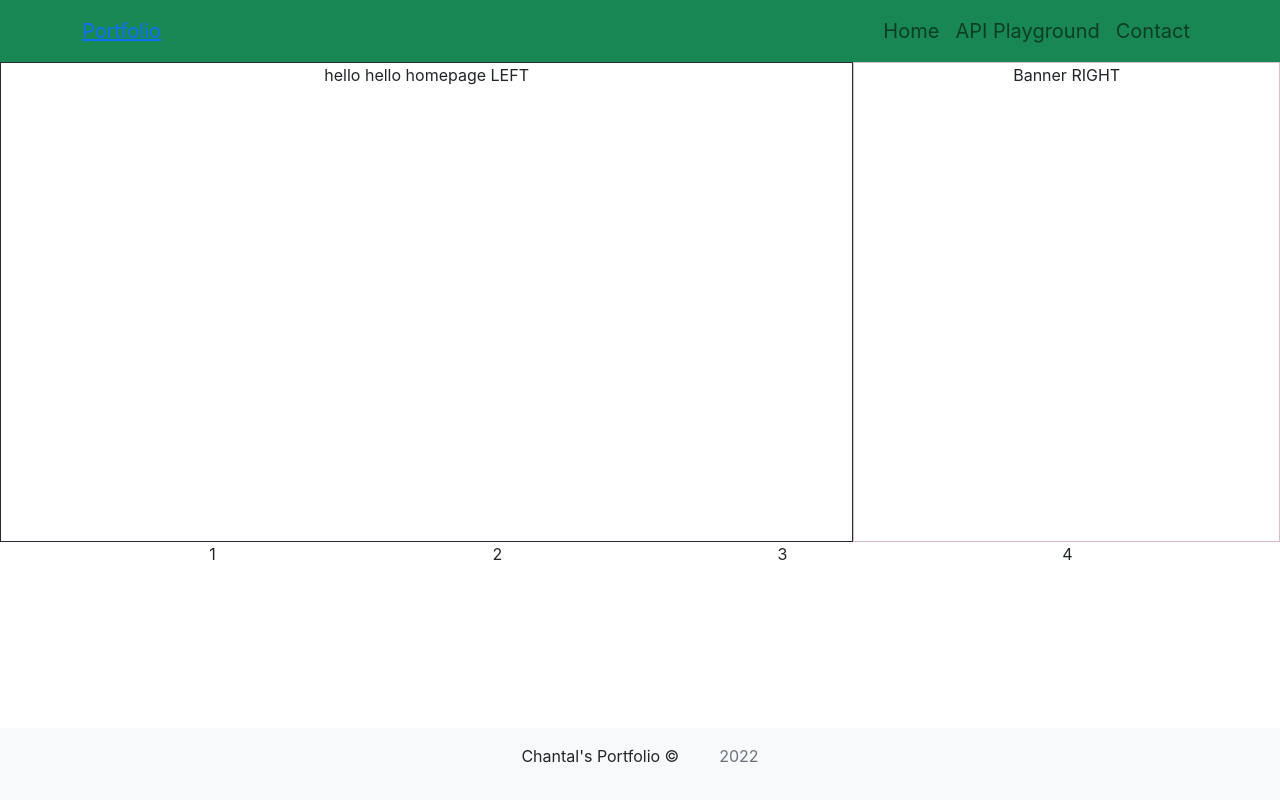
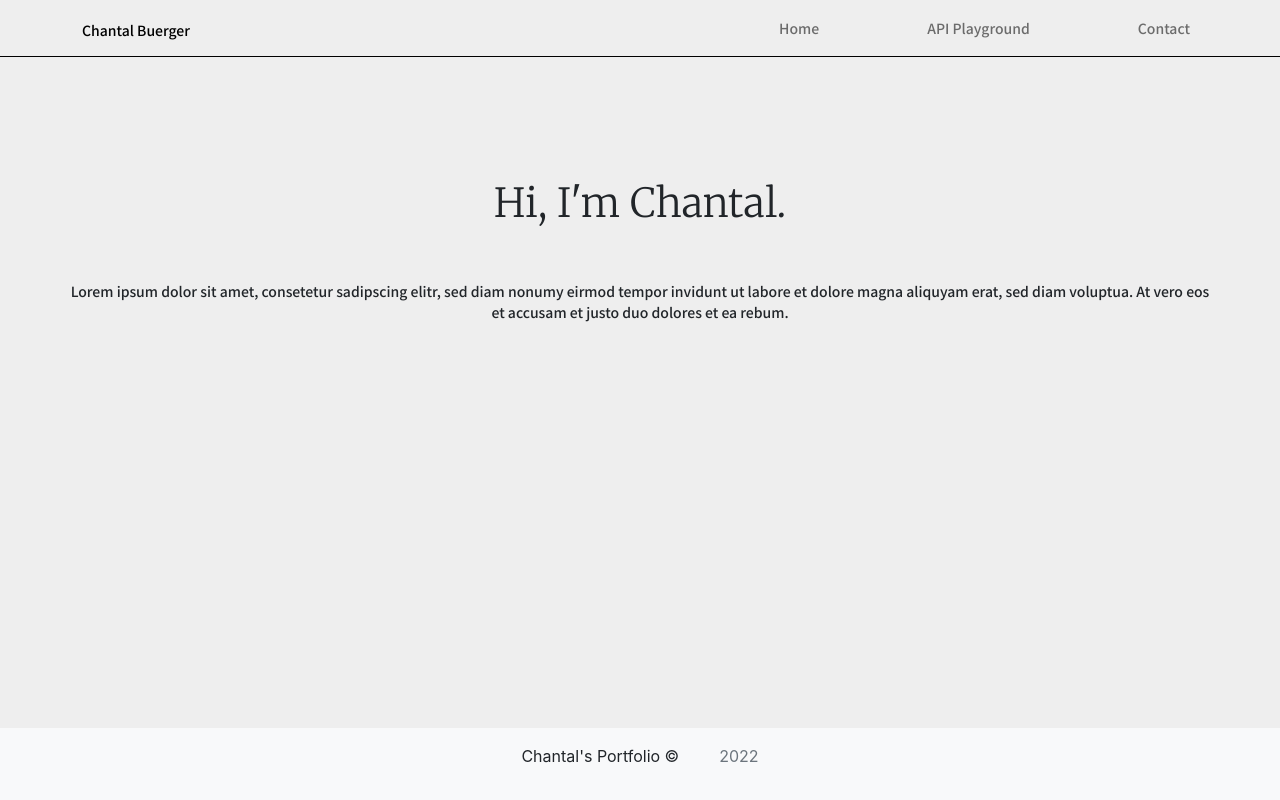
Before and after one commit to chantal0000/portfolio-bootstrap-react-js, a React (Create React App) app: page / in a window 1280 px wide. Shown: the top 800 px of the page. Built offline with nearby package versions, Linux system fonts and the light colour scheme; no server answers; the database is empty.

Commit message:
firebase access, styling navbar and welcome screem

```diff
--- a/package.json
+++ b/package.json
@@ -11,6 +11,7 @@
     "cors": "^2.8.5",
     "emailjs-com": "^3.2.0",
     "express": "^4.18.2",
+    "firebase": "^9.15.0",
     "nodemailer": "^6.8.0",
     "react": "^18.2.0",
     "react-bootstrap": "^2.7.0",
--- a/public/index.html
+++ b/public/index.html
@@ -9,6 +9,11 @@
       name="description"
       content="Web site created using create-react-app"
     />
+<!--add font -->
+    <link rel="preconnect" href="https://fonts.googleapis.com">
+    <link rel="preconnect" href="https://fonts.gstatic.com" crossorigin>
+    <link href="https://fonts.googleapis.com/css2?family=Merriweather:wght@300&family=Noto+Sans+JP:wght@500&family=Raleway:wght@200&display=swap" rel="stylesheet">
+
     <link rel="apple-touch-icon" href="%PUBLIC_URL%/logo192.png" />
     <!--
       manifest.json provides metadata used when your web app is installed on a
--- a/src/App.css
+++ b/src/App.css
@@ -4,16 +4,16 @@
     text-align: center;
 }
 
-.App-logo {
-  height: 40vmin;
-  pointer-events: none;
-}
+/*.App-logo {*/
+/*  height: 40vmin;*/
+/*  pointer-events: none;*/
+/*}*/
 
-@media (prefers-reduced-motion: no-preference) {
-  .App-logo {
-    animation: App-logo-spin infinite 20s linear;
-  }
-}
+/*@media (prefers-reduced-motion: no-preference) {*/
+/*  .App-logo {*/
+/*    animation: App-logo-spin infinite 20s linear;*/
+/*  }*/
+/*}*/
 
 .App-header {
     background-color: #282c34;
@@ -26,15 +26,44 @@
     color: white;
 }
 
-.App-link {
-  color: #61dafb;
+/*.App-link {*/
+/*  color: #61dafb;*/
+/*}*/
+
+/*@keyframes App-logo-spin {*/
+/*  from {*/
+/*    transform: rotate(0deg);*/
+/*  }*/
+/*  to {*/
+/*    transform: rotate(360deg);*/
+/*  }*/
+/*}*/
+/*------------------------welcome-area--------------------------*/
+.Welcome-Container {
+    height: 100vh;
+    display: flex;
+    padding: 5%;
+    background: #EEEEEE;
 }
 
-@keyframes App-logo-spin {
-  from {
-    transform: rotate(0deg);
+.Intro{
+    padding-top: 5%;
+    padding-bottom: 4%;
 }
-  to {
-    transform: rotate(360deg);
+
+.WelcomeRow {
+    /*justify-content: center;*/
+    /*justify-items: center;*/
+    /*align-content: center;*/
+    /*align-items: center;*/
 }
+
+.WelcomeRow h1 {
+    font-family: 'Merriweather', serif;
+    /*font-size: 90px;*/
 }
+
+.WelcomeRow p {
+    font-family: 'Noto Sans JP', sans-serif;
+    font-size: 14px;
+}
--- /dev/null
+++ b/src/components/blog.js
@@ -0,0 +1,39 @@
+// import app from "../firebase.config";
+import React, {useEffect, useState} from "react";
+import firebase from "../firebaseFirestore"
+
+function Blog() {
+    const ref = firebase.firestore().collection("Blogs");
+    const [data, setData] = useState([]);
+    const [loader, setLoader] = useState(true);
+
+    function getData() {
+        ref.onSnapshot((querySnapshot) => {
+            const items = [];
+            querySnapshot.forEach((doc) => {
+                items.push(doc.data())
+            })
+            setData(items)
+            setLoader(false)
+        })
+    }
+
+    useEffect(() => {
+        getData()
+    }, [])
+
+    return (
+        <div className="Blogs">
+            <h1>firebase data</h1>
+            {loader === false && (data.map((dev) => (
+                <div key={dev.id}>
+                    <h1>title: {dev.title}</h1>
+                    <p>body: {dev.body}</p>
+                </div>
+            )))}
+        </div>
+
+    )
+}
+
+export default Blog;
--- a/src/components/navbar.js
+++ b/src/components/navbar.js
@@ -5,15 +5,15 @@ import "./styles/navbar.css"
 function BtsNavbar() {
     return (<>
         {/*sticky-top navbar stays when you scroll*/}
-        <Navbar bg="success" expand="md" className="sticky-top">
+        <Navbar expand="md" className="navbar sticky-top">
             <Container>
-                <NavbarBrand><a href="/">Portfolio</a></NavbarBrand>
+                <NavbarBrand><a className="logo" href="/">Chantal Buerger</a></NavbarBrand>
                 <Navbar.Toggle aria-controls="basic-navbar-nav"/>
                 <Navbar.Collapse id="basic-navbar-nav">
                     {/*ms-auto for pos left*/}
-                    <Nav className="ms-auto" bg="primary">
+                    <Nav className="links-container ms-auto">
                         <Nav.Item className="fs-5">
-                            <Nav.Link className="nav-links" href="/index.js">Home</Nav.Link>
+                            <Nav.Link className="nav-links" href="/">Home</Nav.Link>
                         </Nav.Item>
                         <Nav.Item className="fs-5">
                             <Nav.Link
--- a/src/components/styles/navbar.css
+++ b/src/components/styles/navbar.css
@@ -1,3 +1,26 @@
+
+
+.navbar {
+    background: #EEEEEE;
+    /*font-family: 'Raleway', sans-serif;*/
+    font-family: 'Noto Sans JP', sans-serif;
+    /*font-weight: bold;*/
+    color: black;
+    border-bottom: 0.5px solid black;
+    justify-content: space-between;
+}
+
+.logo {
+    text-decoration: none;
+    color: black;
+    font-size: 14px;
+}
+
+.nav-links{
+    font-size: 14px;
+    padding-left:100px !important;
+    /*padding-right:30px; !important;*/
+}
 
 /*nav-items change color when you hover over them*/
 .nav-links:hover {
--- /dev/null
+++ b/src/firebaseFirestore.js
@@ -0,0 +1,15 @@
+import firebase from "firebase/compat/app";
+import 'firebase/compat/firestore'
+
+const firebaseConfig = {
+    apiKey:`${process.env.REACT_APP_API_KEY_FIREBASE}`,
+    authDomain:`${process.env.REACT_APP_AUTH_DOMAIN}`,
+    projectId: 'my-portfolio-react-f1cc2',
+    storageBucket:`${process.env.REACT_APP_STORAGE_BUCKET}`,
+    messagingSenderId:`${process.env.REACT_APP_MESSAGING_SENDER_ID}`,
+    appId:`${process.env.REACT_APP_APP_ID}`
+};
+
+
+firebase.initializeApp(firebaseConfig)
+export default firebase
--- a/src/pages/homepage.js
+++ b/src/pages/homepage.js
@@ -1,9 +1,25 @@
 import {Container, Row, Col} from "react-bootstrap"
 import style from "../HomePageStyle.css"
+import Blog from "../components/blog";
 
 function Homepage() {
     return (
-        <>
+        <><Container fluid className="Welcome-Container">
+            <Row className="WelcomeRow">
+                <Col>
+                    <div className="Intro">
+                        <h1>Hi, I'm Chantal.</h1>
+                    </div>
+                    <div className="Intro-Text">
+                        <p>Lorem ipsum dolor sit amet, consetetur sadipscing elitr, sed diam nonumy eirmod tempor
+                            invidunt
+                            ut labore et dolore magna aliquyam erat, sed diam voluptua. At vero eos et accusam et justo
+                            duo
+                            dolores et ea rebum. </p>
+                    </div>
+                </Col>
+            </Row>
+        </Container>
             <Container fluid className="BannerContainer">
                 <Row className="BannerRow">
                     <Col className="MediaCol col-sm-6 col-md-4 col-lg-8">
@@ -17,11 +33,11 @@ function Homepage() {
             <Container fluid className="Education_Projects">
                 <Container>
                     <Row>
-                        <Col className="col-3">1
+                        <Col className="col-3"><Blog></Blog>
                         </Col>
                         <Col className="col-3">2
                         </Col>
-                        <Col className="col-3">3
+                        <Col className="col-3"><Blog></Blog>
                         </Col>
                         <Col className="col-3">4
                         </Col>
```
Also changed, not shown: src/pages/contact.js (+31 -29 lines), 1 other file (tests, documents, lock files or other folders). Lines whose indentation alone changed are shown as unchanged.
